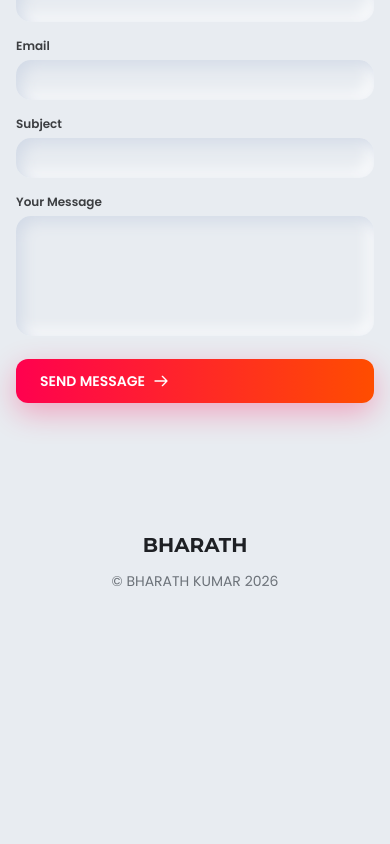
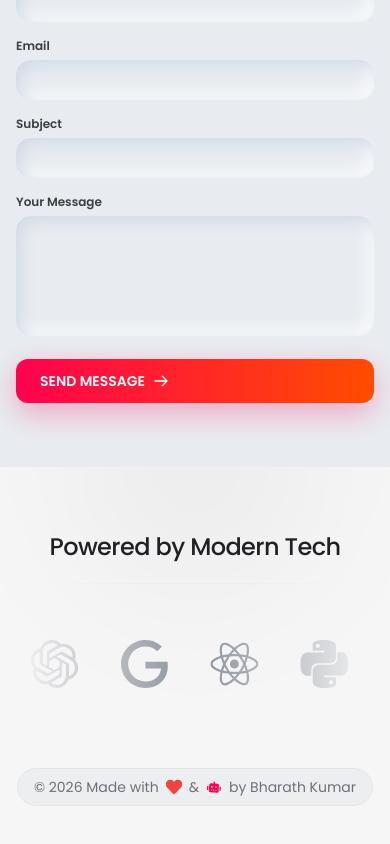
Before and after one commit to Bharathkumar1522/Bharathkumar_portfolio, a React (Vite) app: page / in a window 390 px wide. Shown: the part 8035-8879 px from the top of the page. Before the commit the page ends 8690 px from the top, so only its background shows below. Built offline with nearby package versions, Linux system fonts and the light colour scheme.

Commit message:
Feat: Replaced footer with responsive Logo Cloud and Infinite Slider

```diff
--- a/package.json
+++ b/package.json
@@ -11,12 +11,15 @@
   },
   "dependencies": {
     "@emailjs/browser": "^4.4.1",
+    "clsx": "^2.1.1",
     "framer-motion": "^12.34.0",
     "gsap": "^3.14.2",
     "lenis": "^1.3.17",
     "react": "^19.2.0",
     "react-dom": "^19.2.0",
-    "react-icons": "^5.5.0"
+    "react-icons": "^5.5.0",
+    "react-use-measure": "^2.1.7",
+    "tailwind-merge": "^3.4.0"
   },
   "devDependencies": {
     "@eslint/js": "^9.39.1",
--- a/src/components/Footer.jsx
+++ b/src/components/Footer.jsx
@@ -1,21 +1,67 @@
+import { LogoCloud } from './ui/logo-cloud';
+import { cn } from '../lib/utils';
+import { SiReact, SiPython, SiFigma, SiTailwindcss, SiVercel, SiGithub, SiOpenai, SiGoogle } from 'react-icons/si';
+import { FaHeart, FaRobot } from 'react-icons/fa';
 import { motion } from 'framer-motion';
+
+const logos = [
+    { name: "React", component: SiReact },
+    { name: "Python", component: SiPython },
+    { name: "Figma", component: SiFigma },
+    { name: "Tailwind CSS", component: SiTailwindcss },
+    { name: "Vercel", component: SiVercel },
+    { name: "GitHub", component: SiGithub },
+    { name: "OpenAI", component: SiOpenai },
+    { name: "Google Gemini", component: SiGoogle },
+];
 
 const Footer = () => {
     return (
-        <footer className="section-padding">
-            <div className="container-custom">
-                <motion.div
-                    initial={{ opacity: 0, y: 20 }}
-                    whileInView={{ opacity: 1, y: 0 }}
-                    viewport={{ once: true }}
-                    transition={{ duration: 0.6 }}
-                    className="text-center"
-                >
-                    <h3 className="text-xl sm:text-2xl font-bold font-heading mb-3 sm:mb-4">BHARATH</h3>
-                    <p className="text-gray-600 text-sm sm:text-base">
-                        © BHARATH KUMAR {new Date().getFullYear()}
-                    </p>
-                </motion.div>
+        <footer className="relative w-full overflow-hidden bg-gray-50 dark:bg-gray-950 text-gray-900 dark:text-white min-h-[400px] flex flex-col justify-center transition-colors duration-300">
+            {/* Radial Gradient Background */}
+            <div
+                aria-hidden="true"
+                className={cn(
+                    "pointer-events-none absolute left-1/2 top-0 -translate-x-1/2 h-[100vmin] w-[100vmin] -translate-y-1/2 rounded-full",
+                    "bg-[radial-gradient(ellipse_at_center,rgba(0,0,0,0.05),transparent_70%)] dark:bg-[radial-gradient(ellipse_at_center,rgba(255,255,255,0.05),transparent_70%)]",
+                    "blur-[60px]"
+                )}
+            />
+
+            <div className="container-custom relative z-10 py-16">
+                <div className="text-center mb-10">
+                    <h2 className="text-2xl sm:text-3xl font-medium tracking-tight text-gray-900 dark:text-white">
+                        Powered by Modern Tech
+                    </h2>
+                    <div className="mx-auto my-5 h-px max-w-sm bg-gradient-to-r from-transparent via-gray-400/20 dark:via-white/20 to-transparent" />
+                </div>
+
+                <div className="mb-16">
+                    <LogoCloud logos={logos} />
+                </div>
+
+                {/* Bottom Bar */}
+                <div className="flex flex-col items-center justify-center gap-4 text-center">
+                    <div className="flex items-center gap-2 text-sm text-gray-600 dark:text-gray-400 bg-gray-200/50 dark:bg-white/5 backdrop-blur-sm px-4 py-2 rounded-full border border-gray-200 dark:border-white/10 hover:border-primary/50 dark:hover:border-white/20 transition-colors">
+                        <span>© {new Date().getFullYear()} Made with</span>
+                        <motion.span
+                            animate={{ scale: [1, 1.2, 1] }}
+                            transition={{ repeat: Infinity, duration: 1.5 }}
+                            className="text-red-500"
+                        >
+                            <FaHeart />
+                        </motion.span>
+                        <span>&</span>
+                        <motion.span
+                            animate={{ rotate: [0, 10, -10, 0] }}
+                            transition={{ repeat: Infinity, duration: 2, repeatDelay: 1 }}
+                            className="text-primary"
+                        >
+                            <FaRobot />
+                        </motion.span>
+                        <span>by Bharath Kumar</span>
+                    </div>
+                </div>
             </div>
         </footer>
     );
--- /dev/null
+++ b/src/components/ui/infinite-slider.jsx
@@ -0,0 +1,96 @@
+import { cn } from '../../lib/utils';
+import { useMotionValue, animate, motion } from 'framer-motion';
+import { useState, useEffect } from 'react';
+import useMeasure from 'react-use-measure';
+
+export function InfiniteSlider({
+    children,
+    gap = 16,
+    duration = 25,
+    durationOnHover,
+    direction = 'horizontal',
+    reverse = false,
+    className,
+}) {
+    const [currentDuration, setCurrentDuration] = useState(duration);
+    const [ref, { width, height }] = useMeasure();
+    const translation = useMotionValue(0);
+    const [isTransitioning, setIsTransitioning] = useState(false);
+    const [key, setKey] = useState(0);
+
+    useEffect(() => {
+        let controls;
+        const size = direction === 'horizontal' ? width : height;
+        const contentSize = size + gap;
+        const from = reverse ? -contentSize / 2 : 0;
+        const to = reverse ? 0 : -contentSize / 2;
+
+        if (isTransitioning) {
+            controls = animate(translation, [translation.get(), to], {
+                ease: 'linear',
+                duration:
+                    currentDuration * Math.abs((translation.get() - to) / contentSize),
+                onComplete: () => {
+                    setIsTransitioning(false);
+                    setKey((prevKey) => prevKey + 1);
+                },
+            });
+        } else {
+            controls = animate(translation, [from, to], {
+                ease: 'linear',
+                duration: currentDuration,
+                repeat: Infinity,
+                repeatType: 'loop',
+                repeatDelay: 0,
+                onRepeat: () => {
+                    translation.set(from);
+                },
+            });
+        }
+
+        return controls?.stop;
+    }, [
+        key,
+        translation,
+        currentDuration,
+        width,
+        height,
+        gap,
+        isTransitioning,
+        direction,
+        reverse,
+    ]);
+
+    const hoverProps = durationOnHover
+        ? {
+            onHoverStart: () => {
+                setIsTransitioning(true);
+                setCurrentDuration(durationOnHover);
+            },
+            onHoverEnd: () => {
+                setIsTransitioning(true);
+                setCurrentDuration(duration);
+            },
+        }
+        : {};
+
+    return (
+        <div className={cn('overflow-hidden', className)}>
+            <motion.div
+                className='flex w-max'
+                style={{
+                    ...(direction === 'horizontal'
+                        ? { x: translation }
+                        : { y: translation }),
+                    gap: `${gap}px`,
+                    flexDirection: direction === 'horizontal' ? 'row' : 'column',
+                }}
+                ref={ref}
+                {...hoverProps}
+            >
+                {children}
+                {children}
+            </motion.div>
+        </div>
+    );
+}
--- /dev/null
+++ b/src/components/ui/logo-cloud.jsx
@@ -0,0 +1,31 @@
+import { InfiniteSlider } from "./infinite-slider";
+import { cn } from "../../lib/utils";
+
+export function LogoCloud({ className, logos, ...props }) {
+    return (
+        <div
+            {...props}
+            className={cn(
+                "overflow-hidden py-4 [mask-image:linear-gradient(to_right,transparent,black,transparent)]",
+                className
+            )}
+        >
+            <InfiniteSlider gap={42} reverse speed={80} speedOnHover={25}>
+                {logos.map((logo, index) => (
+                    <div key={index} className="flex items-center justify-center">
+                        {logo.component ? (
+                            <logo.component className="w-12 h-12 text-gray-500 dark:text-gray-400 hover:text-primary transition-colors" />
+                        ) : (
+                            <img
+                                alt={logo.alt}
+                                className="pointer-events-none h-8 w-auto select-none dark:brightness-0 dark:invert opacity-70 hover:opacity-100 transition-opacity"
+                                src={logo.src}
+                                loading="lazy"
+                            />
+                        )}
+                    </div>
+                ))}
+            </InfiniteSlider>
+        </div>
+    );
+}
--- /dev/null
+++ b/src/lib/utils.js
@@ -0,0 +1,6 @@
+import { clsx } from "clsx"
+import { twMerge } from "tailwind-merge"
+
+export function cn(...inputs) {
+    return twMerge(clsx(inputs))
+}
```
Also changed, not shown: 1 other file (tests, documents, lock files or other folders).
